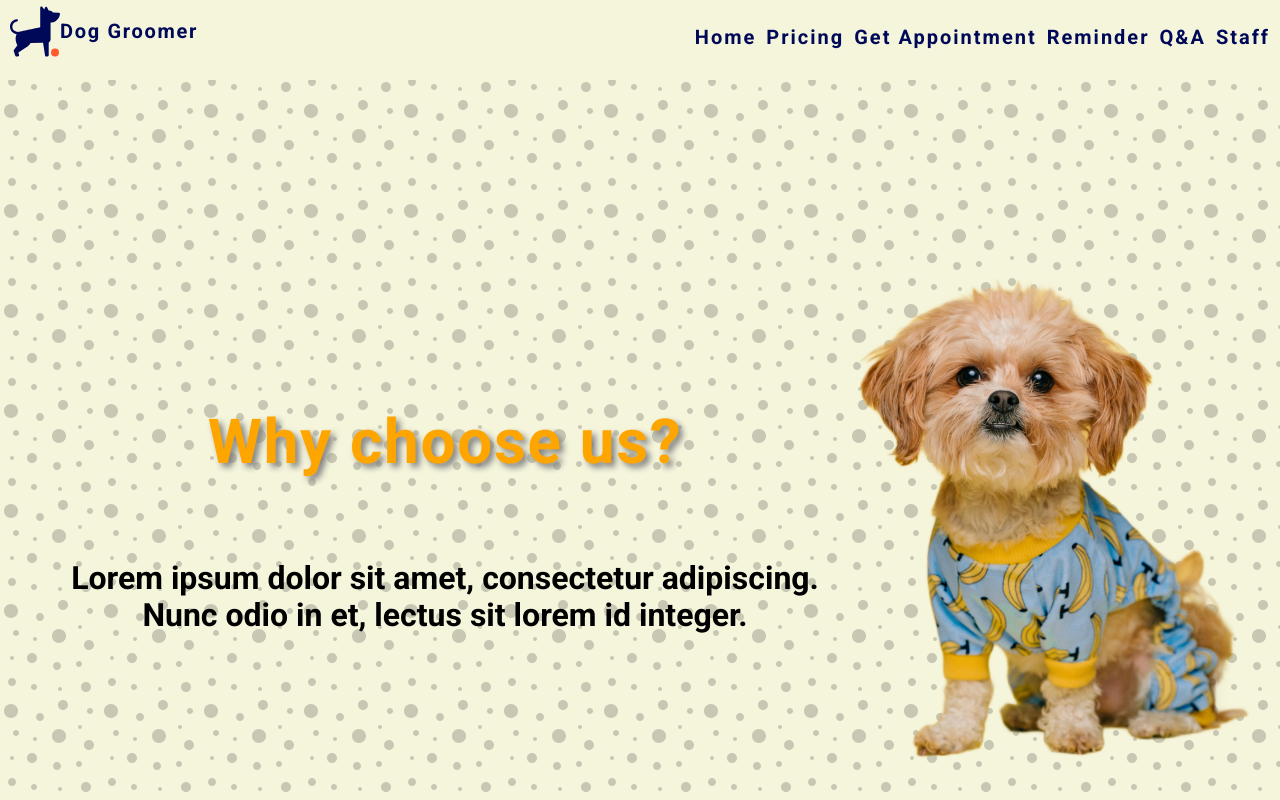
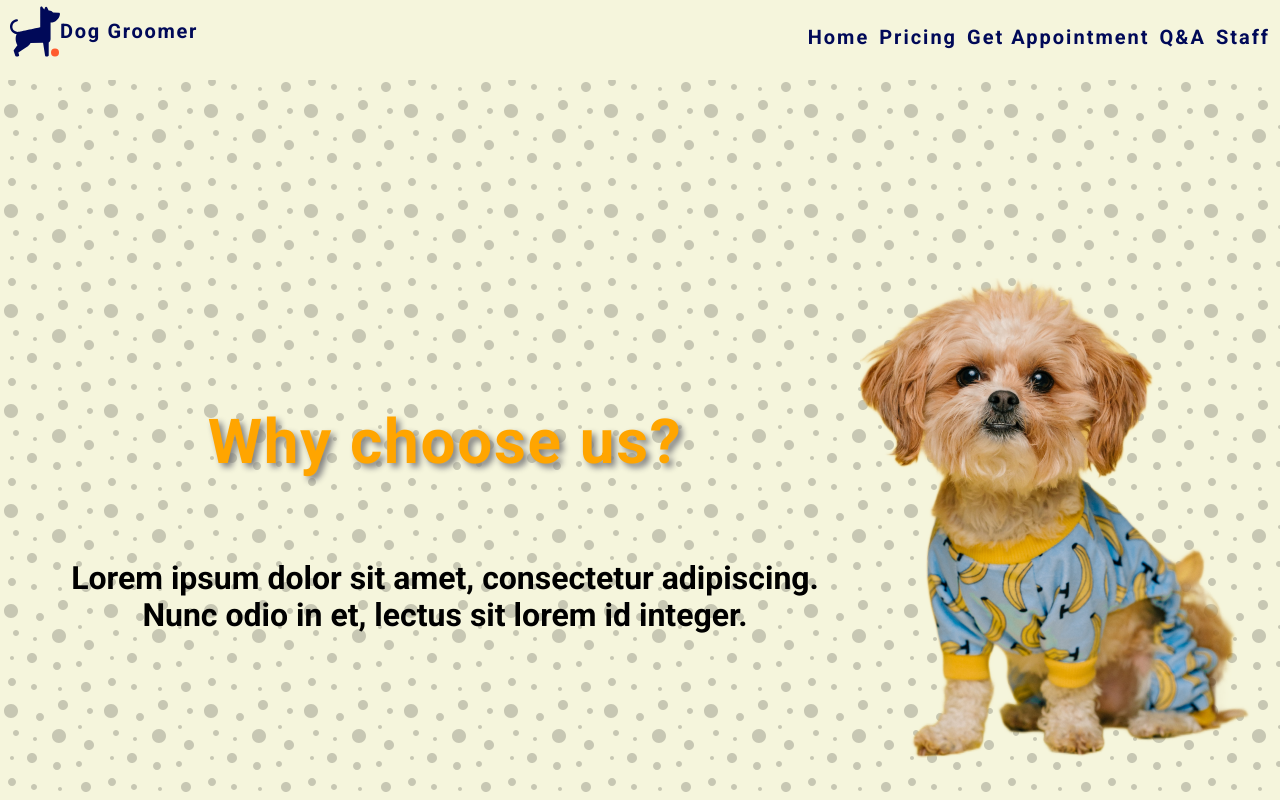
Before and after one commit to maxnatalia/dog-groomer, a React (Create React App) app: page / in a window 1280 px wide. Shown: the top 800 px of the page. Built offline with nearby package versions, Linux system fonts and the light colour scheme.

Commit message:
updated data for Navigation

```diff
--- a/src/common/Navigation/navigationData.js
+++ b/src/common/Navigation/navigationData.js
@@ -12,10 +12,6 @@ export const navigationData = [
 		text: 'Get Appointment',
 	},
 	{
-		to: "/reminder",
-		text: 'Reminder',
-	},
-	{
 		to: "/questions",
 		text: 'Q&A',
 	},
```
